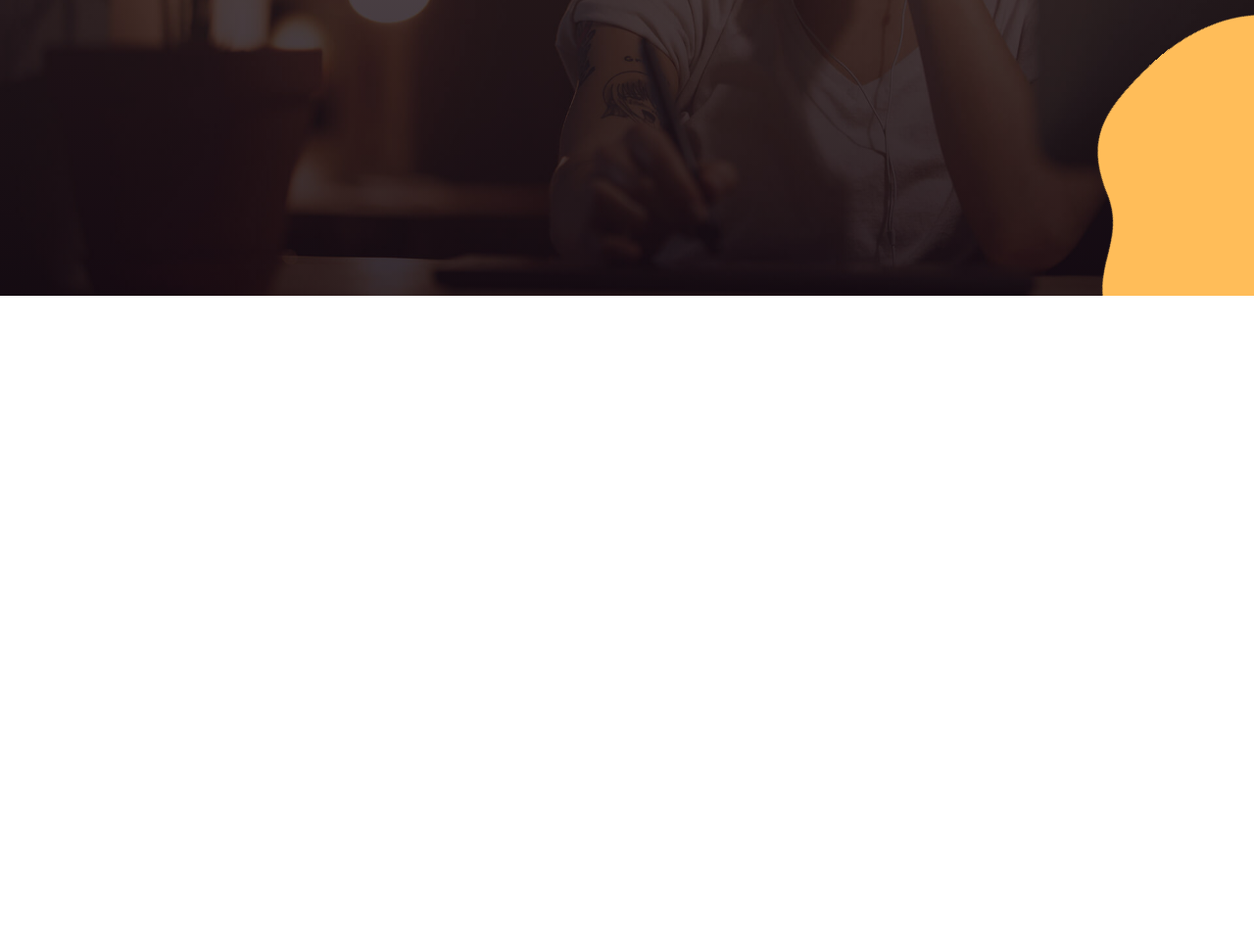
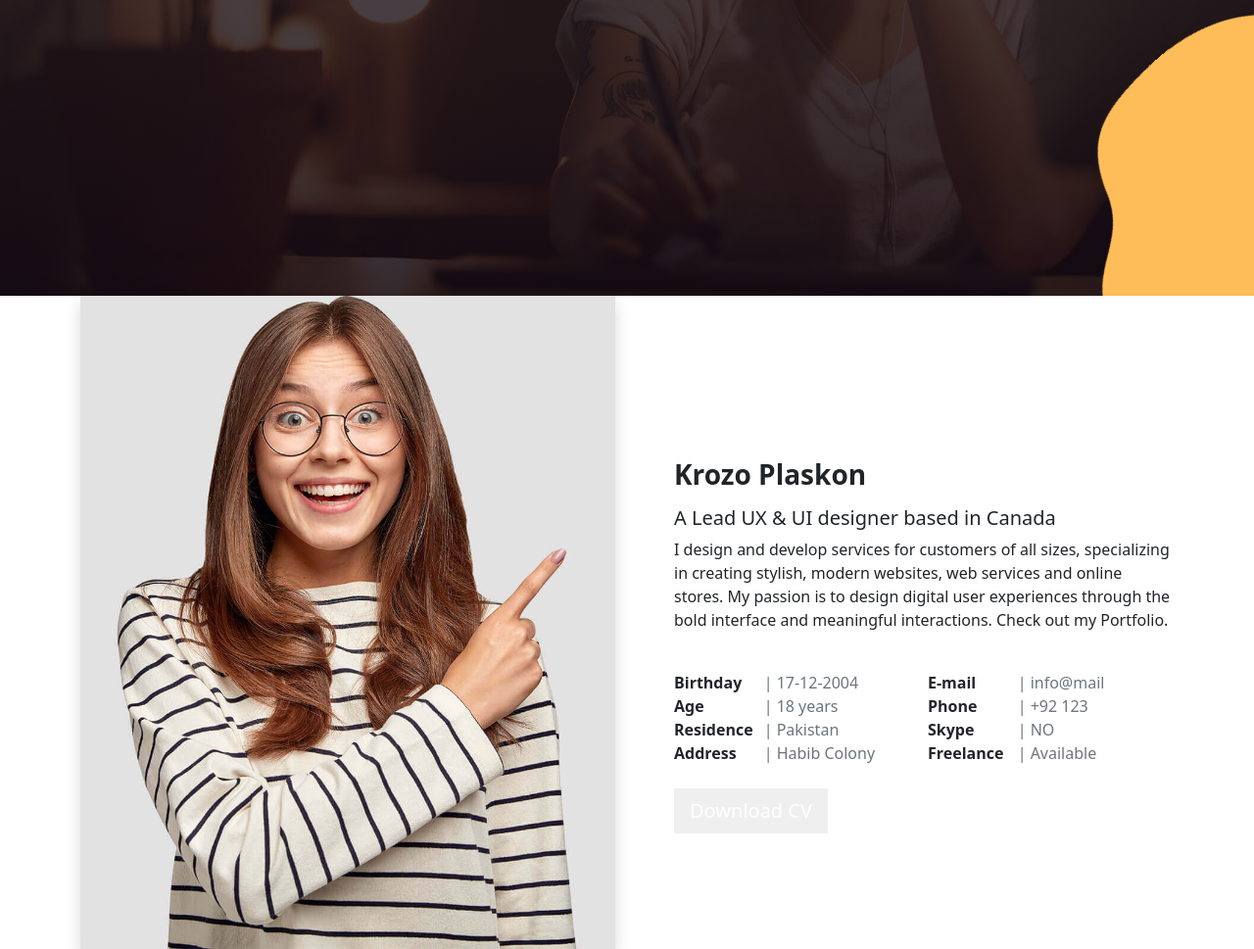
Before and after one commit to Hashir-Ali-Ahmad/Krozo, a plain HTML site: page index.html in a window 1280 px wide. Shown: the part 498-1467 px from the top of the page at 98% size. Before the commit the page ends 800 px from the top, so only its background shows below. Drawn offline with nearby package versions, Linux system fonts and the light colour scheme.

Commit message:
Added CV section

```diff
--- a/index.html
+++ b/index.html
@@ -34,7 +34,7 @@
     <title>Krozo</title>
 </head>
 <body>
-        <!-- Hero Section -->
+                                                              <!-- Hero Section -->
         <div class="container-fluid vh-100 position-relative hero-section  align-items-center">
             <div class="container h-100  w-75">
               <div class="row h-100 d-flex justify-content-center align-items-center ">
@@ -47,5 +47,80 @@
             </div>
           </div>
 
+                                                                   <!-- CV Section -->
+    <div class="container-fluid d-flex align-items-center cv-sec">
+        <div class="container">
+          <div class="row">
+            <div class="col-lg-6">
+              <img
+                src="Assets/asset 1.jpeg"
+                class="img-fluid shadow cv-image"
+                alt="CV image"
+              />
+            </div>
+            <div class="col-lg-6 ps-lg-5 pt-5 my-auto">
+              <h3 class="mb-3 fw-bold">Krozo Plaskon</h3>
+              <h5>
+                A Lead <span class="color-change">UX & UI</span> designer based in
+                <span class="color-change">Canada</span>
+              </h5>
+              <p class="txt-jus">
+                I design and develop services for customers of all sizes,
+                specializing in creating stylish, modern websites, web services
+                and online stores. My passion is to design digital user
+                experiences through the bold interface and meaningful
+                interactions. Check out my Portfolio.
+              </p>
+              <div class="row g-2 py-4">
+                <div class="col-md-6">
+                  <div class="row">
+                    <div class="col-4 fw-bold">Birthday</div>
+                    <div class="col text-secondary">| 17-12-2004</div>
+                  </div>
+                  <div class="row">
+                    <div class="col-4 fw-bold">Age</div>
+                    <div class="col text-secondary">| 18 years</div>
+                  </div>
+
+                  <div class="row">
+                    <div class="col-4 fw-bold">Residence</div>
+                    <div class="col text-secondary">| Pakistan</div>
+                  </div>
+                  <div class="row">
+                    <div class="col-4 fw-bold">Address</div>
+                    <div class="col text-secondary">| Habib Colony</div>
+                  </div>
+                </div>
+                <div class="col-md-6">
+                  <div class="row">
+                    <div class="col-4 fw-bold">E-mail</div>
+                    <div class="col text-secondary">| info@mail</div>
+                  </div>
+                  <div class="row">
+                    <div class="col-4 fw-bold">Phone</div>
+                    <div class="col text-secondary">| +92 123</div>
+                  </div>
+
+                  <div class="row">
+                    <div class="col-4 fw-bold">Skype</div>
+                    <div class="col text-secondary">| NO</div>
+                  </div>
+                  <div class="row">
+                    <div class="col-4 fw-bold">Freelance</div>
+                    <div class="col text-secondary">| Available</div>
+                  </div>
+                </div>
+              </div>
+              <a href="Assets/asset 1.jpeg"
+                class="text-decoration-none"
+                download="Image"
+                ><button class="btn-lg text-white border-0 rounded-0 cvbutton" v>
+                  Download CV
+                </button></a>
+            </div>
+          </div>
+        </div>
+      </div>
+
 </body>
 </html>
--- a/style.css
+++ b/style.css
@@ -3,6 +3,7 @@
     --orange: #dc965a;
     --lpink : #fae4d1;
   }
+  /* HERO Section */
   .hero-section::before{
     content: url(Assets/animation1.png);
     position: absolute;
@@ -67,3 +68,5 @@
       content: "UI/UX Designer";
     }
   }
+
+  /* CV Section */
```
